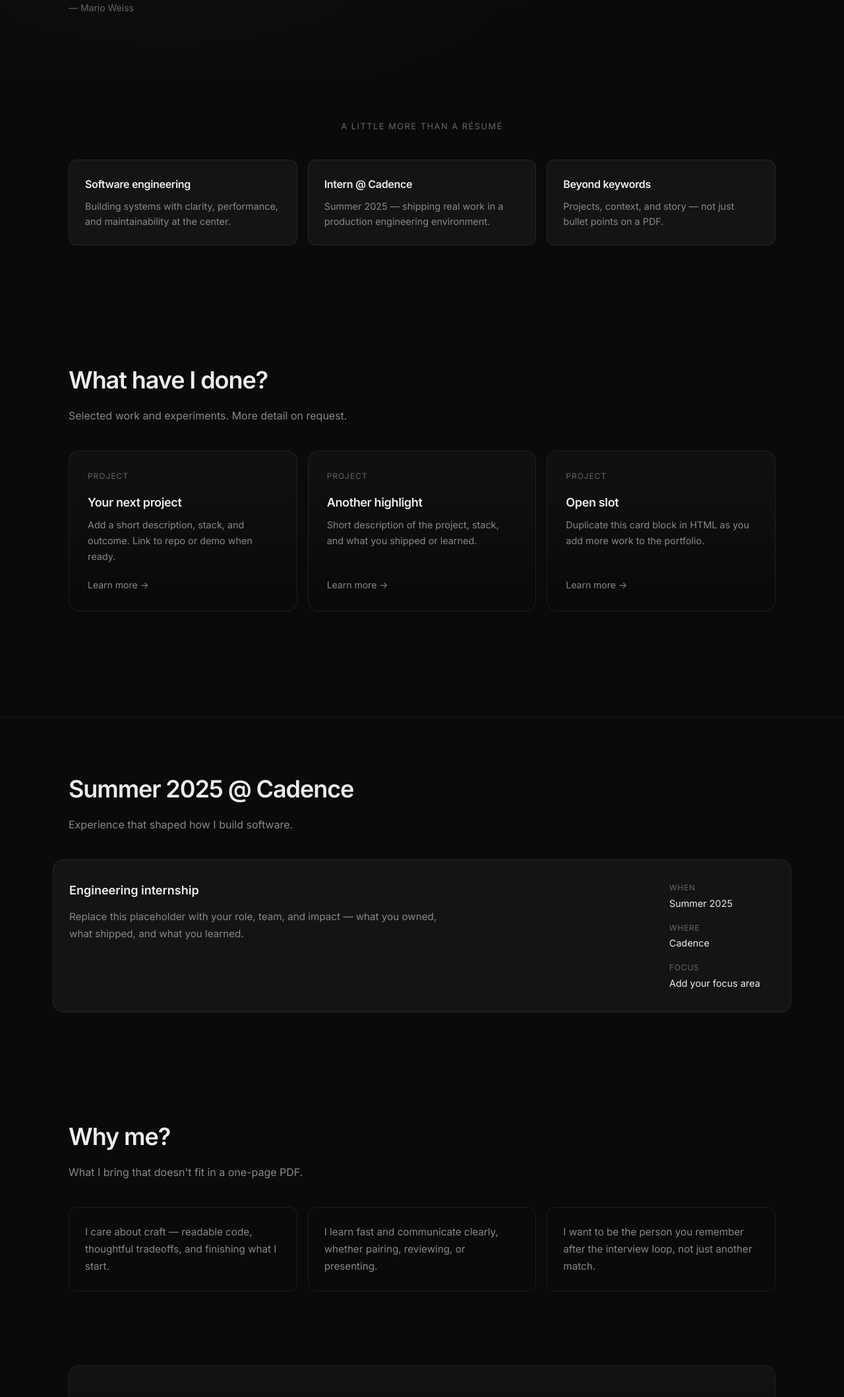
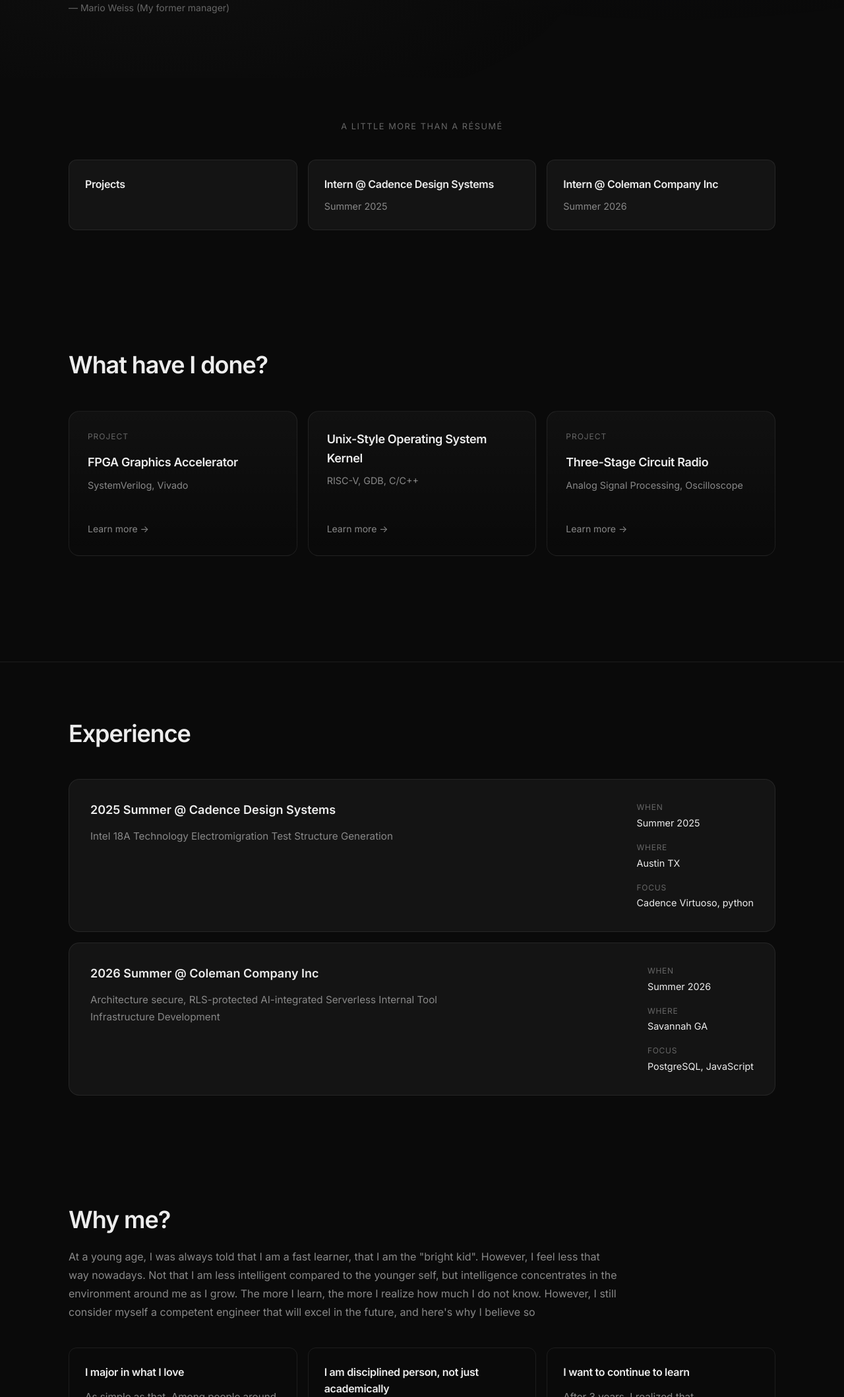
Before and after one commit to Richardruiming/richardruiming.github.io, a plain HTML site: page index.html in a window 1280 px wide. Shown: the part 682-2800 px from the top of the page at 66% size. Drawn offline with Linux system fonts and the light colour scheme.

Commit message:
contend.md

```diff
--- a/index.html
+++ b/index.html
@@ -31,7 +31,7 @@
             <div class="hero-inner reveal">
                 <p class="hero-eyebrow">Portfolio</p>
                 <h1 class="hero-title">
-                    Built to show who I am beyond the résumé.
+                    Who I am beyond the résumé.
                 </h1>
                 <p class="hero-lead">
                     In a hiring process dominated by filters and keyword matching,
@@ -46,7 +46,7 @@
 
             <blockquote class="hero-quote reveal">
                 <p>"Don't be the best one, be the only one"</p>
-                <cite>— Mario Weiss</cite>
+                <cite>— Mario Weiss (My former manager)</cite>
             </blockquote>
         </section>
 
@@ -54,16 +54,15 @@
             <p class="trust-label reveal">A little more than a résumé</p>
             <div class="trust-grid">
                 <article class="trust-card reveal">
-                    <h3>Software engineering</h3>
-                    <p>Building systems with clarity, performance, and maintainability at the center.</p>
+                    <h3>Projects</h3>
                 </article>
                 <article class="trust-card reveal">
-                    <h3>Intern @ Cadence</h3>
-                    <p>Summer 2025 — shipping real work in a production engineering environment.</p>
+                    <h3>Intern @ Cadence Design Systems</h3>
+                    <p>Summer 2025</p>
                 </article>
                 <article class="trust-card reveal">
-                    <h3>Beyond keywords</h3>
-                    <p>Projects, context, and story — not just bullet points on a PDF.</p>
+                    <h3>Intern @ Coleman Company Inc</h3>
+                    <p>Summer 2026</p>
                 </article>
             </div>
         </section>
@@ -71,25 +70,23 @@
         <section class="section" id="projects">
             <div class="section-header reveal">
                 <h2>What have I done?</h2>
-                <p>Selected work and experiments. More detail on request.</p>
             </div>
             <div class="feature-grid">
                 <article class="feature-card reveal">
                     <span class="feature-tag">Project</span>
-                    <h3>Your next project</h3>
-                    <p>Add a short description, stack, and outcome. Link to repo or demo when ready.</p>
+                    <h3>FPGA Graphics Accelerator</h3>
+                    <p>SystemVerilog, Vivado</p>
+                    <a href="#" class="feature-link">Learn more →</a>
+                </article>
+                <article class="feature-card reveal">
+                    <h3>Unix-Style Operating System Kernel</h3>
+                    <p>RISC-V, GDB, C/C++</p>
                     <a href="#" class="feature-link">Learn more →</a>
                 </article>
                 <article class="feature-card reveal">
                     <span class="feature-tag">Project</span>
-                    <h3>Another highlight</h3>
-                    <p>Short description of the project, stack, and what you shipped or learned.</p>
-                    <a href="#" class="feature-link">Learn more →</a>
-                </article>
-                <article class="feature-card reveal">
-                    <span class="feature-tag">Project</span>
-                    <h3>Open slot</h3>
-                    <p>Duplicate this card block in HTML as you add more work to the portfolio.</p>
+                    <h3>Three-Stage Circuit Radio</h3>
+                    <p>Analog Signal Processing, Oscilloscope</p>
                     <a href="#" class="feature-link">Learn more →</a>
                 </article>
             </div>
@@ -97,39 +94,51 @@
 
         <section class="section section-alt" id="experience">
             <div class="section-header reveal">
-                <h2>Summer 2025 @ Cadence</h2>
-                <p>Experience that shaped how I build software.</p>
+                <h2>Experience</h2>
             </div>
+            <div class="experience-list">
                 <article class="experience-panel reveal">
                     <div class="experience-copy">
-                    <h3>Engineering internship</h3>
-                    <p>
-                        Replace this placeholder with your role, team, and impact —
-                        what you owned, what shipped, and what you learned.
-                    </p>
+                        <h3>2025 Summer @ Cadence Design Systems</h3>
+                        <p>Intel 18A Technology Electromigration Test Structure Generation</p>
                     </div>
                     <ul class="experience-meta">
                         <li><span>When</span> Summer 2025</li>
-                    <li><span>Where</span> Cadence</li>
-                    <li><span>Focus</span> Add your focus area</li>
+                        <li><span>Where</span> Austin TX</li>
+                        <li><span>Focus</span> Cadence Virtuoso, python</li>
                     </ul>
                 </article>
+                <article class="experience-panel reveal">
+                    <div class="experience-copy">
+                        <h3>2026 Summer @ Coleman Company Inc</h3>
+                        <p>Architecture secure, RLS-protected AI-integrated Serverless Internal Tool Infrastructure Development</p>
+                    </div>
+                    <ul class="experience-meta">
+                        <li><span>When</span> Summer 2026</li>
+                        <li><span>Where</span> Savannah GA</li>
+                        <li><span>Focus</span> PostgreSQL, JavaScript</li>
+                    </ul>
+                </article>
+            </div>
         </section>
 
         <section class="section" id="why-me">
             <div class="section-header reveal">
                 <h2>Why me?</h2>
-                <p>What I bring that doesn't fit in a one-page PDF.</p>
+                <p>At a young age, I was always told that I am a fast learner, that I am the "bright kid". However, I feel less that way nowadays. Not that I am less intelligent compared to the younger self, but intelligence concentrates in the environment around me as I grow. The more I learn, the more I realize how much I do not know. However, I still consider myself a competent engineer that will excel in the future, and here's why I believe so</p>
             </div>
             <div class="quote-grid">
                 <blockquote class="quote-card reveal">
-                    <p>I care about craft — readable code, thoughtful tradeoffs, and finishing what I start.</p>
+                    <h3>I major in what I love</h3>
+                    <p>As simple as that. Among people around me, I find myself one of the few that would say: "I just spent the last 8 hours stepping through RISC-V codes; I hate how I need to sacrifice college life to pass a class, but from deep down my heart, I am amazed by human intelligence and how we can come up with ideas like memory mapping and privilege control.</p>
                 </blockquote>
                 <blockquote class="quote-card reveal">
-                    <p>I learn fast and communicate clearly, whether pairing, reviewing, or presenting.</p>
+                    <h3>I am disciplined person, not just academically</h3>
+                    <p>I consider this the number one characteristic of myself that distinguishes me from my peers. Rather than getting a good grade through 10 hours before the exam, or acing an interview through 5 days of LeetCode, to me, success happens when I wake up at 6:30am every morning when 10am is considered early in college; success happens when I cut screen time down to 50min daily; success happens when trying to understand the questions and architecture when AI has overpowered homework.</p>
                 </blockquote>
                 <blockquote class="quote-card reveal">
-                    <p>I want to be the person you remember after the interview loop, not just another match.</p>
+                    <h3>I want to continue to learn</h3>
+                    <p>After 3 years, I realized that undergraduate is more of a starting point than a destination. 3 years learning engineering gives me a comprehensive background knowledge of the engineering world and enlightenment on how little I know about it. RTL design is more than connecting IC chips on a large scale then calling myself an ASIC engineer, it is the beginning of understanding synthesis tools and timing analysis. I want to stay in touch with how the world is evolving.</p>
                 </blockquote>
             </div>
         </section>
--- a/style.css
+++ b/style.css
@@ -288,12 +288,18 @@
 }
 
 .section-alt .section-header,
-.section-alt .experience-panel {
+.section-alt .experience-list {
   max-width: var(--max-width);
   margin-left: auto;
   margin-right: auto;
   padding-left: 1.5rem;
   padding-right: 1.5rem;
+}
+
+.experience-list {
+  display: flex;
+  flex-direction: column;
+  gap: 1rem;
 }
 
 .section-alt::before {
@@ -319,7 +325,8 @@
 .section-header p {
   font-size: 1rem;
   color: var(--text-muted);
-  max-width: 32rem;
+  max-width: 52rem;
+  line-height: 1.75;
 }
 
 /* ——— Feature cards (projects) ——— */
@@ -436,6 +443,13 @@
   border-radius: var(--radius);
   border: 1px solid var(--border);
   background: transparent;
+}
+
+.quote-card h3 {
+  font-size: 1rem;
+  font-weight: 600;
+  letter-spacing: -0.02em;
+  margin-bottom: 0.75rem;
 }
 
 .quote-card p {
```
Lines whose indentation alone changed are shown as unchanged.
